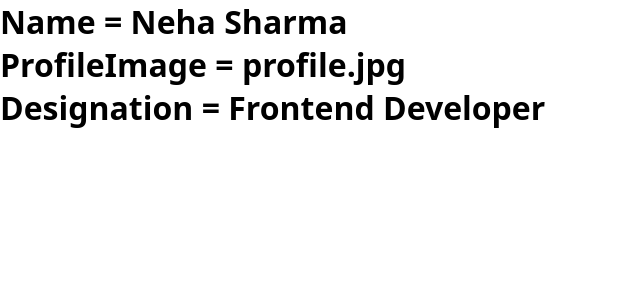
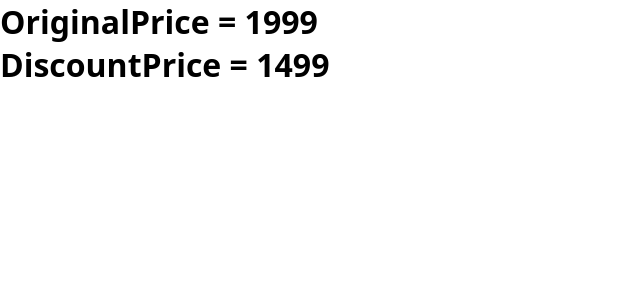
Before and after one commit to EshwarRao717/PRACTICE-SET2-PROPS-, a React (Vite) app in the folder 01-jsx/: page / in a window 1280 px wide. Shown: the top 300 px of the page, without its empty margins (0-640 px from the left). Built offline with nearby package versions, Linux system fonts and the light colour scheme.

Commit message:
03Commit

```diff
--- a/01-jsx/src/App.jsx
+++ b/01-jsx/src/App.jsx
@@ -1,11 +1,12 @@
-import UserProfileCard from "./Compnents/UserProfileCard";
+import ProductPrice from "./Compnents/ProductPrice ";
+
 
 
 
 function App() {
   return (
     <div>
-<UserProfileCard name = "Neha Sharma" profileImage = "profile.jpg" designation = "Frontend Developer"/>
+<ProductPrice originalPrice = "1999" discountPrice = "1499"/>
 
     </div>
   );
--- /dev/null
+++ b/01-jsx/src/Compnents/ProductPrice .jsx
@@ -0,0 +1,15 @@
+import React from 'react'
+
+const ProductPrice  = ({discountPrice,originalPrice}) => {
+  return (
+    <div>
+        <h1 style={{ whiteSpace: "pre-line" }}>
+            {`OriginalPrice = ${originalPrice}
+            DiscountPrice = ${discountPrice} `}
+        </h1>
+
+    </div>
+  )
+}
+
+export default ProductPrice
--- a/01-jsx/src/Compnents/UserProfileCard.jsx
+++ /dev/null
@@ -1,15 +0,0 @@
-import React from 'react'
-
-const UserProfileCard = ({name,profileImage,designation}) => {
-  return (
-    <div>
-        <h1 style={{ whiteSpace: "pre-line" }}>
-            {`Name = ${name}
-            ProfileImage = ${profileImage}
-              Designation = ${designation}`}
-        </h1>
-    </div>
-  )
-}
-
-export default UserProfileCard
```
